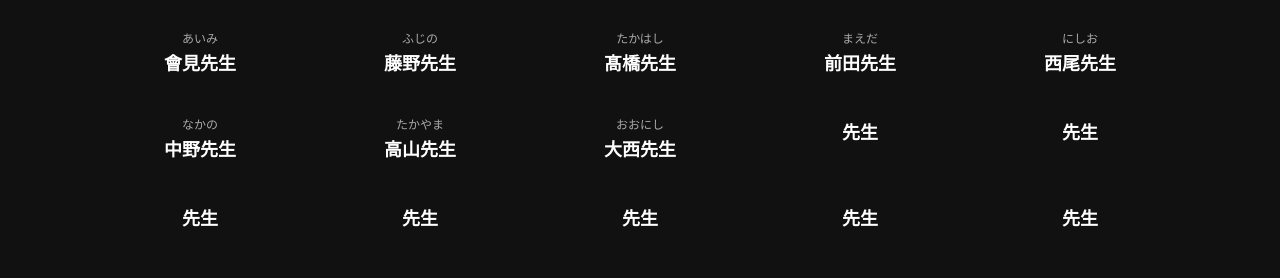
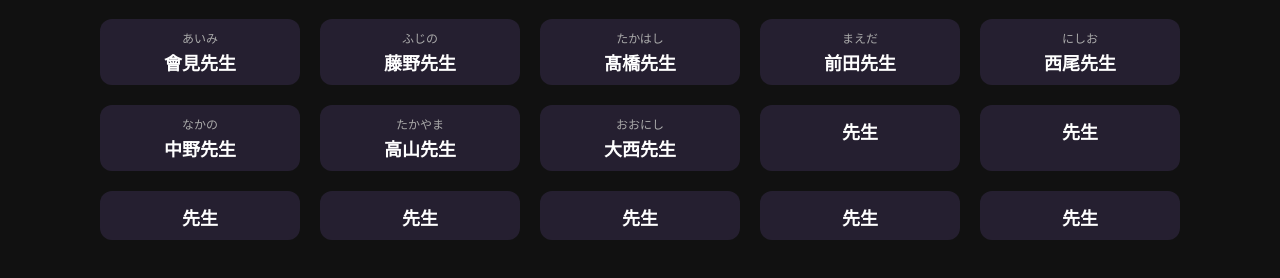
Before and after one commit to haruka2243/Teacher, a plain HTML site: page index.html in a window 1280 px wide. Shown: the part 70-348 px from the top of the page. Drawn offline with Linux system fonts and the light colour scheme.

Commit message:
Update style.css

```diff
--- a/style.css
+++ b/style.css
@@ -35,7 +35,7 @@ h1{
 /* 先生のカード */
 .card{
     width:180px;
-    background:#111;
+    background:#251f30;
     border-radius:12px;
     padding:10px;
     text-align:center;
```
